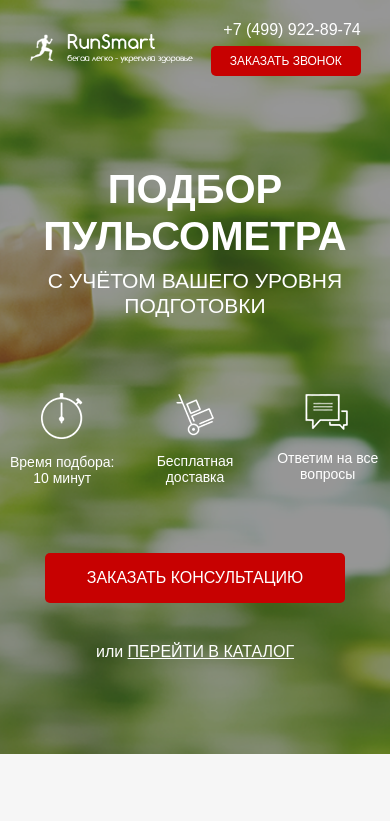
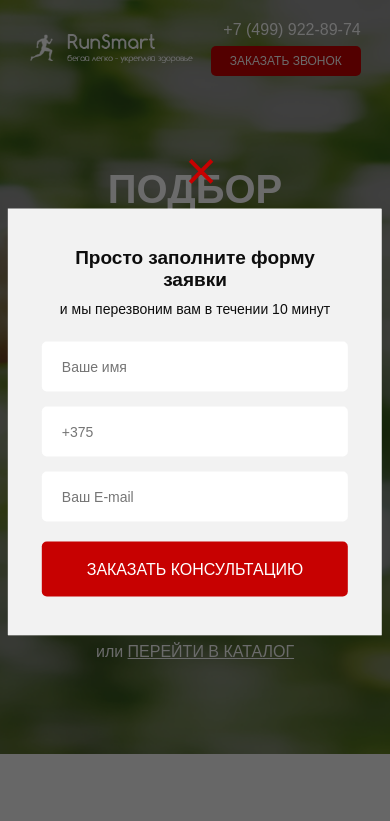
Before and after one commit to SergShcherbina/RunSmart, a website: page src/index.html in a window 390 px wide. Both pictures are taken after a click on the button "ЗАКАЗАТЬ ЗВОНОК". Shown: the top 821 px of the page. Drawn offline with nearby package versions, Linux system fonts and the light colour scheme.

Commit message:
add_modal

```diff
--- a/src/index.html
+++ b/src/index.html
@@ -24,7 +24,7 @@
                 <div class="header__contacts">
                     <a href="tel:+74999228974" class="header__phone" >+7 (499) 922-89-74
                     </a>
-                    <button class="button" >заказать звонок</button>
+                    <button data-modal='consultation' class="button" >заказать звонок</button>
                 </div>
             </header>
             <div class="promo__wrapper">
@@ -41,7 +41,7 @@
                         Ответим на все вопросы
                     </div>
                 </div>
-                <button class="button button_big">заказать кОНСУЛЬТАЦИЮ</button>
+                <button data-modal='consultation' class="button button_big">заказать кОНСУЛЬТАЦИЮ</button>
                 <div class="promo__descr">или
                     <a href="#" class="promo__link"> ПЕРЕЙТИ В КАТАЛОГ</a>
                 </div>
@@ -86,7 +86,7 @@
                 и мы перезвоним вам в течении 10 минут</div>
             <form class="feed-form" action="#">
                 <input name="name" placeholder="Ваше имя" type="text">
-                <input required name="phone" placeholder="+375" type="number">
+                <input name="phone" required placeholder="+375" type="number">
                 <input name="email" placeholder="Ваш E-mail" type="email">
                 <button class="button button_submit">заказать кОНСУЛЬТАЦИЮ</button>
             </form>
@@ -115,7 +115,7 @@
                     <div class="catalog-item__wrapper">
                         <div class="catalog-item__content catalog-item__content_active ">
                             <img src="img/wotch.png" alt="wotch" class="catalog-item__img">
-                            <div class="catalog-item__subtitle">Пульсометр Suunto M2 </div>
+                            <div class="catalog-item__subtitle">Пульсометр Suunto m7 </div>
                             <div class="catalog-item__descr">Для первых шагов в тренировках, основанных на сердечном ритме</div>
                             <a href="" class="catalog-item__link">ПОДРОБНЕЕ</a>
                         </div>
@@ -140,7 +140,7 @@
                     <div class="catalog-item__wrapper">
                         <div class="catalog-item__content catalog-item__content_active ">
                             <img src="img/wotch.png" alt="wotch" class="catalog-item__img">
-                            <div class="catalog-item__subtitle">Пульсометр Suunto M2 </div>
+                            <div class="catalog-item__subtitle">Пульсометр Suunto f5 </div>
                             <div class="catalog-item__descr">Для первых шагов в тренировках, основанных на сердечном ритме</div>
                             <a href="" class="catalog-item__link">ПОДРОБНЕЕ</a>
                         </div>
@@ -167,7 +167,7 @@
                     <div class="catalog-item__wrapper">
                         <div class="catalog-item__content catalog-item__content_active ">
                             <img src="img/wotch.png" alt="wotch" class="catalog-item__img">
-                            <div class="catalog-item__subtitle">Пульсометр Suunto M2 </div>
+                            <div class="catalog-item__subtitle">Пульсометр Suunto f2 </div>
                             <div class="catalog-item__descr">Для первых шагов в тренировках, основанных на сердечном ритме</div>
                             <a href="" class="catalog-item__link">ПОДРОБНЕЕ</a>
                         </div>
@@ -193,7 +193,7 @@
                     <div class="catalog-item__wrapper">
                         <div class="catalog-item__content catalog-item__content_active ">
                             <img src="img/wotch.png" alt="wotch" class="catalog-item__img">
-                            <div class="catalog-item__subtitle">Пульсометр Suunto M2 </div>
+                            <div class="catalog-item__subtitle">Пульсометр Suunto M1 </div>
                             <div class="catalog-item__descr">Для первых шагов в тренировках, основанных на сердечном ритме</div>
                             <a href="" class="catalog-item__link">ПОДРОБНЕЕ</a>
                         </div>
@@ -247,7 +247,7 @@
                     <div class="catalog-item__wrapper">
                         <div class="catalog-item__content  catalog-item__content_active ">
                             <img src="img/wotch.png" alt="wotch" class="catalog-item__img">
-                            <div class="catalog-item__subtitle">Пульсометр Suunto M2 </div>
+                            <div class="catalog-item__subtitle">Пульсометр Suunto M3 </div>
                             <div class="catalog-item__descr">Для первых шагов в тренировках, основанных на сердечном ритме</div>
                             <a href="" class="catalog-item__link">ПОДРОБНЕЕ</a>
                         </div>
@@ -269,6 +269,35 @@
                         <button class="button button_mini" >КУПИТЬ</button>
                     </div>
                 </div>
+            </div>
+            <div class="catalog__content">
+                <div class="catalog-item">
+                    <div class="catalog-item__wrapper">
+                        <div class="catalog-item__content  catalog-item__content_active ">
+                            <img src="img/wotch.png" alt="wotch" class="catalog-item__img">
+                            <div class="catalog-item__subtitle">Пульсометр Suunto M4 </div>
+                            <div class="catalog-item__descr">Для первых шагов в тренировках, основанных на сердечном ритме</div>
+                            <a href="" class="catalog-item__link">ПОДРОБНЕЕ</a>
+                        </div>
+                        <ul class="catalog-item__list">
+                        <li>Вы услышите звуковое оповещение о нужном пульсе во время тренировки;</li>
+                        <li>Вы увидите информативный графический индикатор целевых тренировочных зон пульса;</li>
+                        <li>
+                            Также Вы увидите информацию о расходе калорий за тренировку;</li>
+                        <li>Вы сможете посмотреть данные по 10 тренировкам.</li>
+                        <a class="catalog-item__back" href="">НАЗАД</a>
+                        </ul>
+                    </div>
+                    <hr>
+                    <div class="catalog-item__footer">
+                        <div class="catalog-item__price">
+                            <div class="catalog-item__old-price">4 750 руб. </div>
+                            <div class="catalog-item__price">4 500 руб.</div>
+                        </div>
+                        <button class="button button_mini" >КУПИТЬ</button>
+                    </div>
+                </div>
+
             </div>
             <div class="catalog__content">
                 <div class="catalog-item">
@@ -297,40 +326,11 @@
                         <button class="button button_mini" >КУПИТЬ</button>
                     </div>
                 </div>
-
-            </div>
-            <div class="catalog__content">
                 <div class="catalog-item">
                     <div class="catalog-item__wrapper">
                         <div class="catalog-item__content  catalog-item__content_active ">
                             <img src="img/wotch.png" alt="wotch" class="catalog-item__img">
-                            <div class="catalog-item__subtitle">Пульсометр Suunto M2 </div>
-                            <div class="catalog-item__descr">Для первых шагов в тренировках, основанных на сердечном ритме</div>
-                            <a href="" class="catalog-item__link">ПОДРОБНЕЕ</a>
-                        </div>
-                        <ul class="catalog-item__list">
-                        <li>Вы услышите звуковое оповещение о нужном пульсе во время тренировки;</li>
-                        <li>Вы увидите информативный графический индикатор целевых тренировочных зон пульса;</li>
-                        <li>
-                            Также Вы увидите информацию о расходе калорий за тренировку;</li>
-                        <li>Вы сможете посмотреть данные по 10 тренировкам.</li>
-                        <a class="catalog-item__back" href="">НАЗАД</a>
-                        </ul>
-                    </div>
-                    <hr>
-                    <div class="catalog-item__footer">
-                        <div class="catalog-item__price">
-                            <div class="catalog-item__old-price">4 750 руб. </div>
-                            <div class="catalog-item__price">4 500 руб.</div>
-                        </div>
-                        <button class="button button_mini" >КУПИТЬ</button>
-                    </div>
-                </div>
-                <div class="catalog-item">
-                    <div class="catalog-item__wrapper">
-                        <div class="catalog-item__content  catalog-item__content_active ">
-                            <img src="img/wotch.png" alt="wotch" class="catalog-item__img">
-                            <div class="catalog-item__subtitle">Пульсометр Suunto M3 </div>
+                            <div class="catalog-item__subtitle">Пульсометр Suunto f3 </div>
                             <div class="catalog-item__descr">Для первых шагов в тренировках, основанных на сердечном ритме</div>
                             <a href="" class="catalog-item__link">ПОДРОБНЕЕ</a>
                         </div>
@@ -400,6 +400,36 @@
         </div>
     </section>
 
+    <div class="overlay">
+        <div class="modal" id=consultation>
+            <div class="modal__close">&times;</div>
+            <div class="modal__subtitle">Просто заполните форму заявки</div>
+            <div class="modal__descr">и мы перезвоним вам в течении 10 минут</div>
+            <form class="feed-form" action="#">
+                <input name="name" placeholder="Ваше имя" type="text">
+                <input name="phone" required placeholder="+375" type="number">
+                <input name="email" placeholder="Ваш E-mail" type="email">
+                <button class="button button_submit">заказать кОНСУЛЬТАЦИЮ</button>
+            </form>
+        </div>
+        <div class="modal" id=order>
+            <div class="modal__close">&times;</div>
+            <div class="modal__subtitle">Ваш заказ:</div>
+            <div class="modal__descr">Пульсометр Polar FT1</div>
+            <form class="feed-form" action="#">
+                <input name="name" placeholder="Ваше имя" type="text">
+                <input name="phone" required placeholder="+375" type="number">
+                <input name="email" placeholder="Ваш E-mail" type="email">
+                <button class="button button_submit">купить</button>
+            </form>
+        </div>
+        <div class="modal modal_mini" id=thanks>
+            <div class="modal__close">&times;</div>
+            <div class="modal__subtitle">Спасибо за вашу заявку!</div>
+            <div class="modal__descr">Наш менеджер свяжется с вами в ближайшее время!</div>
+        </div>
+    </div>
+
     <footer class="footer">
         <div class="footer__map">
             <iframe src="https://www.google.com/maps/embed?pb=!1m18!1m12!1m3!1d2244.4195358109396!2d37.6457085376208!3d55.76858509501672!2m3!1f0!2f0!3f0!3m2!1i1024!2i768!4f13.1!3m3!1m2!1s0x46b54a636edcd2ad%3A0x4c2ca101e2c8c617!2z0JzRj9GB0L3QuNGG0LrQuNC5INC_0YAt0LQsIDQvMywg0JzQvtGB0LrQstCwLCDQoNC-0YHRgdC40Y8sIDEwNzA3OA!5e0!3m2!1sru!2sby!4v1643131268289!5m2!1sru!2sby" width="100%" height="630" style="border:0;" allowfullscreen="" loading="lazy"></iframe>
--- a/src/js/script.js
+++ b/src/js/script.js
@@ -54,4 +54,20 @@ $(document).ready(function(){
     toggleSlide('.catalog-item__link');
     toggleSlide('.catalog-item__back');
 
-  });
+//modal
+
+    $('[data-modal=consultation]').on('click', function() {
+      $('.overlay, #consultation').fadeIn('slow');
+    });
+
+    $('.modal__close').on('click', function() {
+      $('.overlay, #consultation, #order, #thanks').fadeOut('slow');
+    });
+
+    $('.button_mini').each(function(i) {
+      $(this).on('click', function() {
+        $('#order .modal__descr').text($('.catalog-item__subtitle').eq(i).text());
+        $('.overlay, #order').fadeIn('slow');
+      })
+    });
+});
--- a/src/sass/_media.scss
+++ b/src/sass/_media.scss
@@ -63,7 +63,7 @@
             background-color: $main_color;
             margin: 20px;
             transition: 0.5s all;
-        }
+         }
         }
     }
     }
@@ -158,6 +158,7 @@
     .footer {
         &__info {
             height: 159px;
+            width: 338px;
         }
         &__addr {
             margin-bottom: 21px;
@@ -165,6 +166,21 @@
         &__phone {
             margin-bottom: 18px;
         }
-
+    }
+    .modal {
+        &__close {
+            top: -70px;
+            left: calc(50% - 10px);
+            max-width: 97%;
+            font-size: 55px;
+        }
     }
 }
+@media (max-width: 400px) {
+    .modal {
+        width: 96%;
+    }
+    .feed-form {
+        width: 100%;
+    }
+}
--- /dev/null
+++ b/src/sass/blocks/_modal.scss
@@ -0,0 +1,49 @@
+.overlay {
+    display: none;
+    position: fixed;
+    width: 100%;
+    height: 100%;
+    background-color: rgba($color: #000000, $alpha: .58);
+    top: 0;
+}
+.modal {
+    position: absolute;
+    width: 380px;
+    min-height: 400px;
+    background-color: #f2f2f2;
+    top: 50%;
+    left: 50%;
+    transform: translate(-50%, -50%);
+    padding: 38px 34px 14px;
+    &__subtitle {
+        color: #0d0d0d;
+        font-size: 19px;
+        font-weight: 700;
+        text-align: center;
+    }
+    &__descr {
+        color: #0d0d0d;
+        font-size: 14px;
+        font-weight: 500;
+        text-align: center;
+        margin-top: 10px;
+    }
+    &__close {
+        position: absolute;
+        top: -14px;
+        left: 400px;
+        color: $main_color;
+        font-size: 40px;
+        cursor: pointer;
+
+    }
+    .feed-form {
+        margin: 25px auto;
+    }
+    &_mini {
+        min-height: 140px;
+    }
+}
+#consultation, #order, #thanks {
+    display: none;
+}
--- a/src/sass/style.scss
+++ b/src/sass/style.scss
@@ -6,6 +6,7 @@
 .container {
     max-width: 950px;
     margin: 0 auto;
+    overflow: hidden
 
 }
 
@@ -21,4 +22,5 @@
 @import 'blocks/catalog-item.scss';
 @import 'blocks/review.scss';
 @import 'blocks/footer.scss';
+@import 'blocks/modal.scss';
 @import 'media.scss';
```
Also changed, not shown: src/css/style.min.css, src/icons/inst.svg (renamed from src/icons/1445543373_38-instagram.svg).
